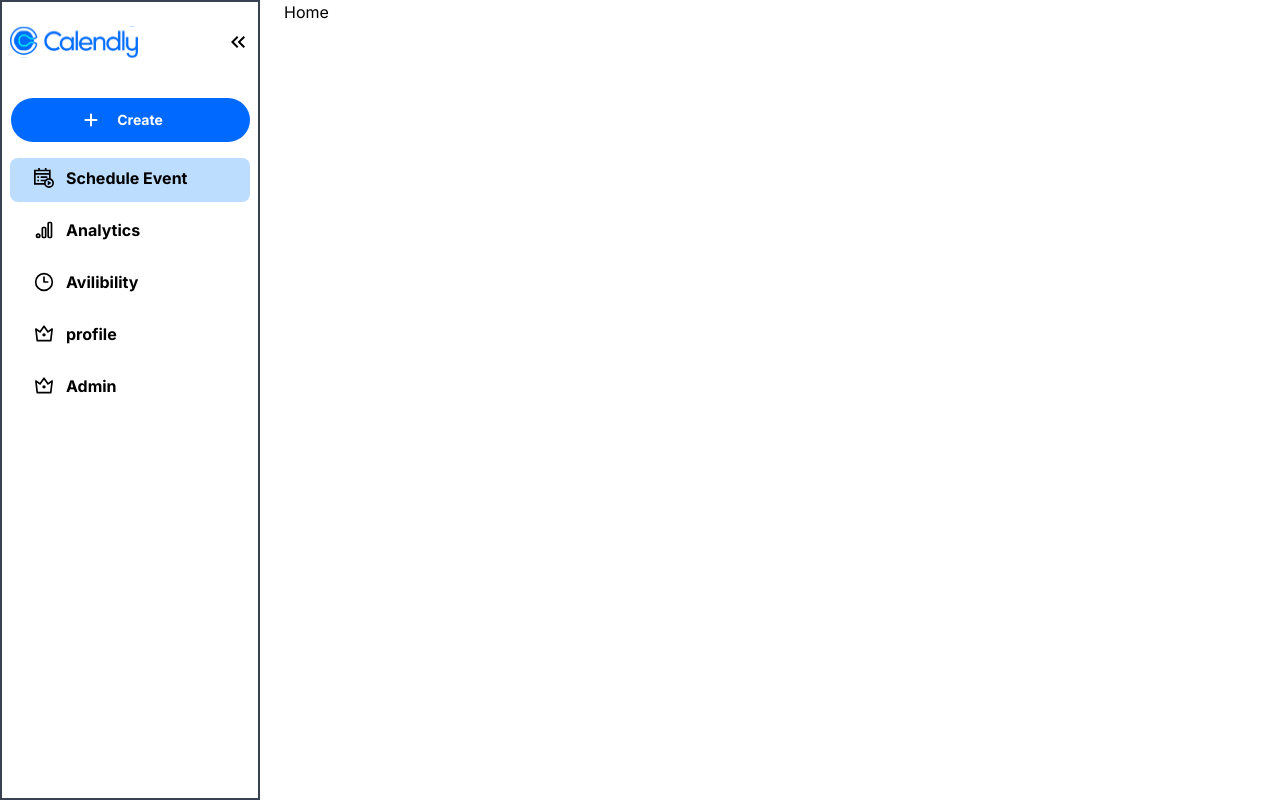
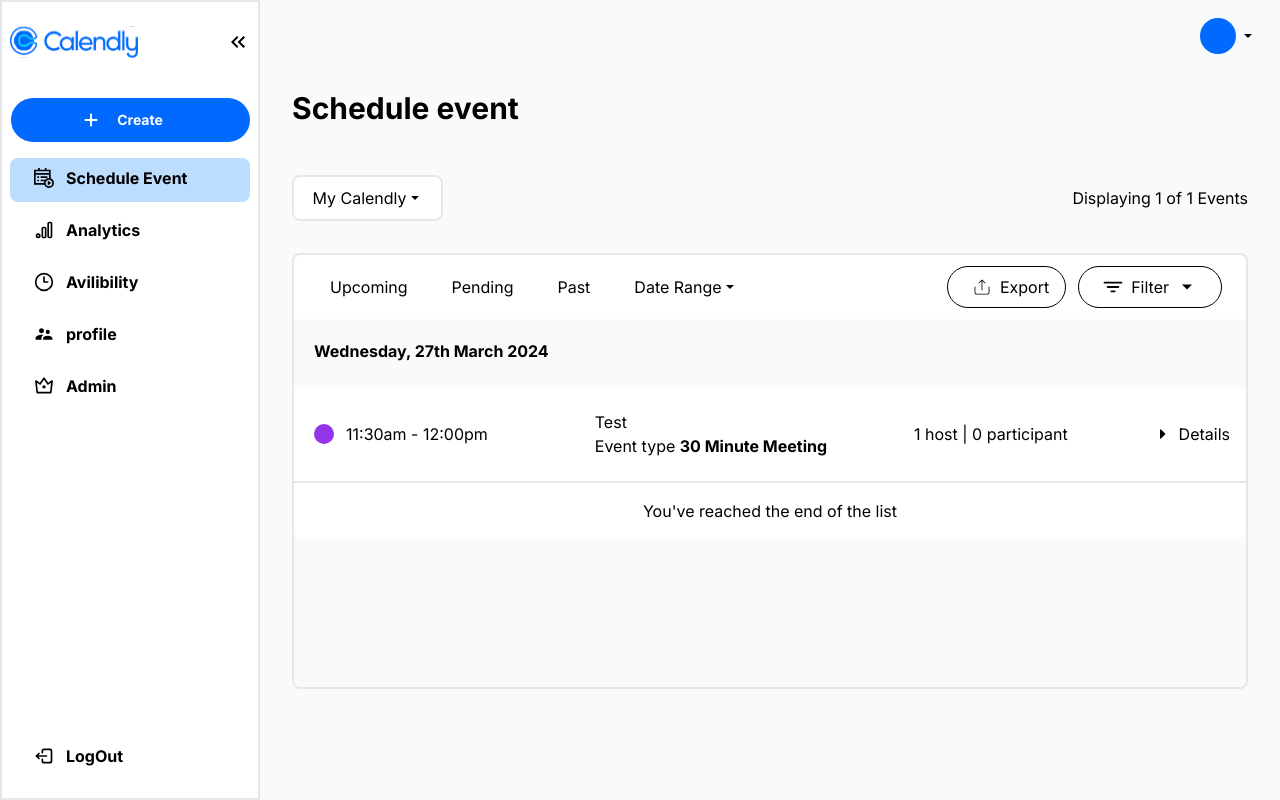
Before and after one commit to techloset/Ali-Raza-Calendly-App, a Next.js app: page /dash in a window 1280 px wide. Built offline with nearby package versions, Linux system fonts and the light colour scheme.

Commit message:
Dashboard Home page are designed and responsive

```diff
--- /dev/null
+++ b/app/(components)/TransparentButton.tsx
@@ -0,0 +1,25 @@
+import React from "react";
+
+interface TransparentButtonProps {
+  icon1: any;
+  icon2: any;
+  label: string;
+  onClick: any;
+}
+export default function TransparentButton({
+  icon1,
+  icon2,
+  onClick,
+  label,
+}: TransparentButtonProps) {
+  return (
+    <div
+      className=" flex justify-center items-center border border-black rounded-full py-2 px-4 cursor-pointer"
+      onClick={onClick}
+    >
+      {icon1}
+      {label}
+      {icon2}
+    </div>
+  );
+}
--- a/app/(pages)/dash/page.tsx
+++ b/app/(pages)/dash/page.tsx
@@ -10,11 +10,14 @@
 import { RiVipCrown2Line } from "react-icons/ri";
 import SidebarBtn from "@/app/(components)/SidebarBtn";
 import { TbBrandGoogleAnalytics } from "react-icons/tb";
+import DashHOme from "../dashHome/page";
+import { TbLogout2 } from "react-icons/tb";
+import { MdSupervisorAccount } from "react-icons/md";
 
 const Dash = ({ children }: any) => {
   const [sidebarOpen, setSidebarOpen] = useState(false);
-  const [currentPage, setCurrentPage] = useState("home");
-  const [selectedDiv, setSelectedDiv] = useState("home");
+  const [currentPage, setCurrentPage] = useState("DashHomePage");
+  const [selectedDiv, setSelectedDiv] = useState("DashHomePage");
   const toggleSidebar = () => {
     setSidebarOpen(!sidebarOpen);
   };
@@ -25,8 +28,8 @@
   };
   const renderPage = () => {
     switch (currentPage) {
-      case "home":
-        return <div>Home</div>;
+      case "DashHomePage":
+        return <DashHOme />;
       case "page1":
         return <div>page1</div>;
       case "page2":
@@ -49,7 +52,7 @@
             sidebarOpen ? "translate-x-0" : "-translate-x-full"
           } transition-transform duration-500 ease-in-out overflow-y-auto md:translate-x-0 md:static md:bg-transparent md:text-black`}
         >
-          <div className="p-2 border-2 h-full border-gray-700">
+          <div className="p-2 border-2 h-full ">
             <div className="text-2xl font-bold">
               <div className="flex justify-between items-center h-16">
                 <a href="/dash">
@@ -72,9 +75,9 @@
                   icon={<GrSchedulePlay className="ml-3 w-5 h-5" />}
                   href="/dash"
                   onClick={(e: any) => {
-                    handlePageChange("home", "home", e);
+                    handlePageChange("DashHomePage", "DashHomePage", e);
                   }}
-                  pageIndex={"home"}
+                  pageIndex={"DashHomePage"}
                   page="Schedule Event"
                   selectedDiv={selectedDiv}
                 />
@@ -108,7 +111,7 @@
 
               <div>
                 <SidebarBtn
-                  icon={<RiVipCrown2Line className="ml-3 w-5 h-5" />}
+                  icon={<MdSupervisorAccount className="ml-3 w-5 h-5" />}
                   href="/dash"
                   onClick={(e: any) => {
                     handlePageChange("page4", "page4", e);
@@ -131,12 +134,25 @@
                   selectedDiv={selectedDiv}
                 />
               </div>
+
+              <div className="absolute bottom-5">
+                <SidebarBtn
+                  icon={<TbLogout2 className="ml-3 w-5 h-5" />}
+                  href="/dash"
+                  onClick={(e: any) => {
+                    handlePageChange("page4", "page4", e);
+                  }}
+                  pageIndex={"page4"}
+                  page="LogOut"
+                  selectedDiv={selectedDiv}
+                />
+              </div>
             </nav>
           </div>
         </div>
 
         {/* Content Area */}
-        <div className="flex-1">
+        <div className="flex-1 ">
           <button
             className="md:hidden fixed top-4 left-4 bg-gray-800 text-white px-4 py-2 rounded-lg z-10"
             onClick={toggleSidebar}
@@ -144,7 +160,7 @@
             {sidebarOpen ? "Close Sidebar" : "Open Sidebar"}
           </button>
           {/* Content Placement */}
-          <div className="md:ml-6">{renderPage()}</div>
+          <div className="md:pl-8 bg-gray-50 h-full">{renderPage()}</div>
         </div>
       </div>
     </>
--- /dev/null
+++ b/app/(pages)/dashHome/page.tsx
@@ -0,0 +1,93 @@
+import TransparentButton from "@/app/(components)/TransparentButton";
+import React from "react";
+import { IoMdArrowDropdown } from "react-icons/io";
+import { CiExport } from "react-icons/ci";
+import { IoFilter } from "react-icons/io5";
+import { FaCaretRight } from "react-icons/fa";
+
+export default function DashHOme() {
+  return (
+    <>
+      <div className="flex items-center justify-end  mr-6 h-[72px]">
+        <div className="flex items-center gap-1 cursor-pointer">
+          <div className="text-lg font-bold h-9 w-9 rounded-full bg-[#0069FF] "></div>
+          <IoMdArrowDropdown />
+        </div>
+      </div>
+
+      <div className="flex items-center text-3xl font-bold h-[71px]  mr-8">
+        Schedule event
+      </div>
+      <div className="mr-8 mt-8 flex justify-between items-center ">
+        <div className="h-[46px] w-[151px] flex items-center justify-center border-2 rounded-lg cursor-pointer bg-white">
+          <div>My Calendly</div>
+          <IoMdArrowDropdown />
+        </div>
+        <div className="">Displaying 1 of 1 Events</div>
+      </div>
+      <div className=" mt-8 rounded-lg border-2 mr-8">
+        <div className="felx justify-between items-end p-1  h-16 bg-white rounded-t-lg">
+          <div className="flex justify-between items-center bg-white  h-14 mx-5  border-red-500">
+            <div className="flex items-center gap-x-5 h-14  border-red-500">
+              <div className="cursor-pointer px-3 py-5 hover:border-b-4 hover:border-blue-500">
+                Upcoming
+              </div>
+              <div className="cursor-pointer px-3 py-5 hover:border-b-4 hover:border-blue-500">
+                Pending
+              </div>
+              <div className="cursor-pointer px-3 py-5 hover:border-b-4 hover:border-blue-500">
+                Past
+              </div>
+              <div className="flex justify-center items-center cursor-pointer px-3 py-5 hover:border-b-4 hover:border-blue-500">
+                Date Range
+                <IoMdArrowDropdown />
+              </div>
+            </div>
+            <div className="flex justify-end items-center gap-3">
+              <TransparentButton
+                icon1={<CiExport className="w-5 h-5 mx-2" />}
+                label="Export"
+                icon2={<></>}
+                onClick={() => {}}
+              />
+              <TransparentButton
+                icon1={<IoFilter className="w-5 h-5 mx-2" />}
+                label="Filter"
+                icon2={<IoMdArrowDropdown className="w-5 h-6 mx-2" />}
+                onClick={() => {}}
+              />
+            </div>
+          </div>
+        </div>
+        <div className="h-12 mx-5 mt-5 font-bold">
+          Wednesday, 27th March 2024
+        </div>
+        {/* Meeting data starts here */}
+        <div className="flex flex-col overflow-auto h-[300px] ">
+          {/* put data of the meeting here   */}
+          <div className="flex border-b-2 bg-white min-h-16 h-24 justify-between pr-4 items-center">
+            <div className="flex items-center px-5 gap-3  h-full">
+              <div className="h-5 w-5 rounded-full bg-purple-600"></div>
+              <div className="">11:30am - 12:00pm</div>
+            </div>
+            <div className="">
+              <div className="">Test</div>
+              <div className="">
+                Event type <span className="font-bold">30 Minute Meeting</span>
+              </div>
+            </div>
+            <div className="">1 host | 0 participant</div>
+            <div className="flex gap-2 justify-center items-center">
+              <FaCaretRight />
+              Details
+            </div>
+          </div>
+
+          <div className="flex justify-center items-center min-h-9 h-14 bg-white rounded-b-xl">
+            You've reached the end of the list
+          </div>
+        </div>
+      </div>
+    </>
+  );
+}
```
